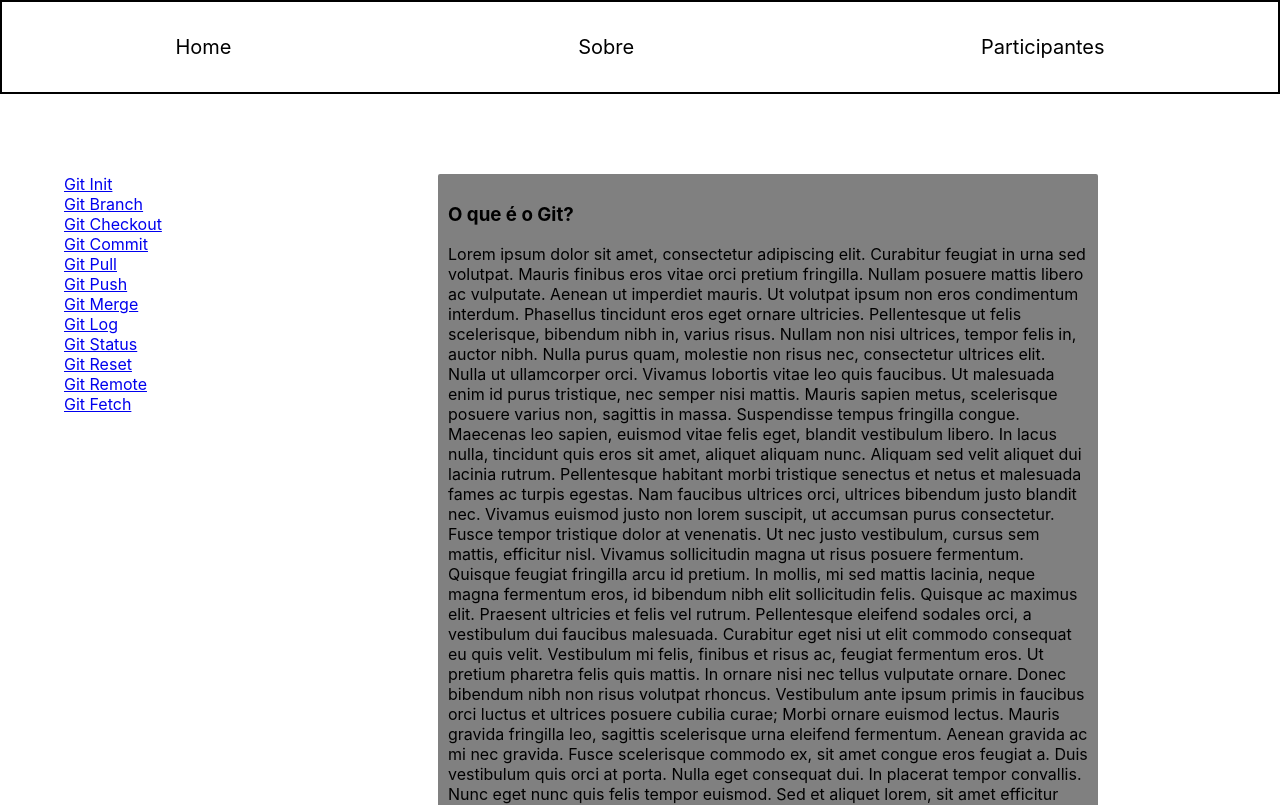
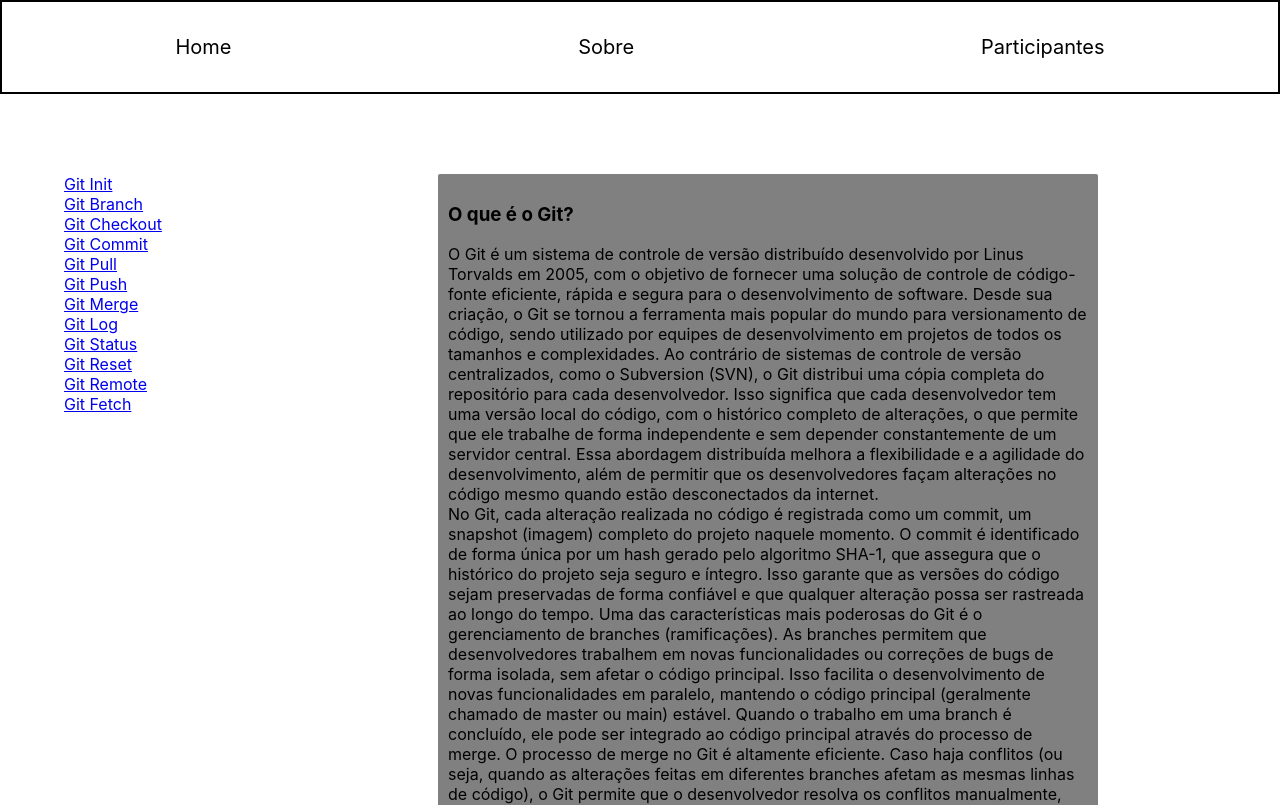
Before and after one commit to victoruller/trabalho_final_inform-tica_na_educa-o, a React (Create React App) app: page / in a window 1280 px wide. Shown: the top 805 px of the page. Built offline with nearby package versions, Linux system fonts and the light colour scheme.

Commit message:
adiciona texto principal e alguns sub topicos

```diff
--- a/src/components/GitBranch.js
+++ b/src/components/GitBranch.js
@@ -2,6 +2,20 @@ function GitBranch() {
     return(
         <div>
             <h1>Git Branch</h1>
+            <p>
+                O comando git branch é usado para gerenciar ramos (branches) em um repositório Git.
+                Ele permite listar, criar e excluir branches. Branches são úteis para isolar o desenvolvimento de novas funcionalidades sem afetar o código principal.
+            </p>
+            <h2>Exemplo de uso</h2>
+            <pre className="pre">
+                <code className="code">
+                    $ git branch                        # Lista os branches existentes
+                    <br />
+                    $ git branch nova-feature           # Cria um novo branch chamado 'nova-feature'
+                    <br />
+                    $ git branch -d branch-antigo       # Exclui um branch chamado 'branch-antigo'
+                </code>
+            </pre>
         </div>
     )
 }
--- a/src/components/GitInit.js
+++ b/src/components/GitInit.js
@@ -2,7 +2,24 @@ function GitInit() {
     return(
         <div>
             <h1>Git Init</h1>
-        </div>
+            <p>
+                O comando git init é utilizado para iniciar um repositório Git em um diretório vazio ou existente.
+                Ele cria a estrutura de pastas necessárias, incluindo a pasta oculta .git, onde o Git armazena todas as informações de controle de versão.
+                Depois de executar esse comando, o diretório passa a ser um repositório Git, permitindo que você comece a adicionar arquivos, fazer commits e rastrear mudanças.
+            </p>
+            <h2>Exemplo de uso</h2>
+            <pre className="pre">
+                <code className="code">
+                    $ mkdir meu-projeto
+                    <br />
+                    $ cd meu-projeto
+                    <br />
+                    $ git init
+                    <br />
+                    Initialized empty Git repository in /caminho/para/meu-projeto/.git/
+                </code>
+            </pre>
+    </div>
     )
 }
 
--- a/src/pages/Home.js
+++ b/src/pages/Home.js
@@ -11,33 +11,34 @@ function Home() {
                 <SideBar />
                 <section className='section_main_text'>
                     <h3>O que é o Git?</h3>
-                    <p>Lorem ipsum dolor sit amet, consectetur adipiscing elit. Curabitur feugiat in urna sed volutpat. Mauris finibus eros vitae orci pretium fringilla. Nullam posuere mattis libero ac vulputate.
-                        Aenean ut imperdiet mauris. Ut volutpat ipsum non eros condimentum interdum. Phasellus tincidunt eros eget ornare ultricies. Pellentesque ut felis scelerisque, bibendum nibh in, varius risus.
-                        Nullam non nisi ultrices, tempor felis in, auctor nibh. Nulla purus quam, molestie non risus nec, consectetur ultrices elit. Nulla ut ullamcorper orci. Vivamus lobortis vitae leo quis faucibus.
-                        Ut malesuada enim id purus tristique, nec semper nisi mattis. Mauris sapien metus, scelerisque posuere varius non, sagittis in massa. Suspendisse tempus fringilla congue.
-                        Maecenas leo sapien, euismod vitae felis eget, blandit vestibulum libero. In lacus nulla, tincidunt quis eros sit amet, aliquet aliquam nunc.
-                        Aliquam sed velit aliquet dui lacinia rutrum. Pellentesque habitant morbi tristique senectus et netus et malesuada fames ac turpis egestas.
-                        Nam faucibus ultrices orci, ultrices bibendum justo blandit nec. Vivamus euismod justo non lorem suscipit, ut accumsan purus consectetur. Fusce tempor tristique dolor at venenatis.
-                        Ut nec justo vestibulum, cursus sem mattis, efficitur nisl. Vivamus sollicitudin magna ut risus posuere fermentum. Quisque feugiat fringilla arcu id pretium. In mollis, mi sed mattis lacinia,
-                        neque magna fermentum eros, id bibendum nibh elit sollicitudin felis. Quisque ac maximus elit. Praesent ultricies et felis vel rutrum.
-                        Pellentesque eleifend sodales orci, a vestibulum dui faucibus malesuada. Curabitur eget nisi ut elit commodo consequat eu quis velit.
-                        Vestibulum mi felis, finibus et risus ac, feugiat fermentum eros.
-                        Ut pretium pharetra felis quis mattis. In ornare nisi nec tellus vulputate ornare. Donec bibendum nibh non risus volutpat rhoncus.
-                        Vestibulum ante ipsum primis in faucibus orci luctus et ultrices posuere cubilia curae; Morbi ornare euismod lectus. Mauris gravida fringilla leo,
-                        sagittis scelerisque urna eleifend fermentum. Aenean gravida ac mi nec gravida. Fusce scelerisque commodo ex, sit amet congue eros feugiat a.
-                        Duis vestibulum quis orci at porta. Nulla eget consequat dui. In placerat tempor convallis. Nunc eget nunc quis felis tempor euismod. Sed et aliquet lorem, sit amet efficitur enim.
-                        Praesent blandit massa at nisi vulputate gravida. Donec a dictum nibh, ut pellentesque metus. Nulla at ultrices nisl.
-                        Maecenas nec tortor aliquet, vulputate diam vitae, cursus lorem. Aenean et suscipit est, a consequat sem. Curabitur pharetra nunc vitae purus faucibus viverra vel fermentum ipsum.
-                        Suspendisse id pharetra urna. Nunc fermentum nunc rhoncus, porttitor urna nec, luctus massa. Suspendisse potenti. Morbi mattis interdum sem egestas gravida.
-                        Integer finibus cursus lacus laoreet consequat. Quisque dui nunc, lacinia vel augue quis, tristique finibus tortor. Nunc in aliquam arcu. Quisque nec consectetur lacus.
-                        Vestibulum est dui, ultricies vel efficitur non, placerat et nunc. Maecenas vestibulum consectetur ante, non vestibulum tellus auctor in. In sit amet eros blandit,
-                        molestie nisi eu, congue augue. Pellentesque id est et diam fringilla feugiat in sed elit.
-                        Curabitur eget nibh neque. Donec tincidunt ipsum eu magna ullamcorper condimentum. Morbi ultrices nulla et nisl auctor iaculis. Nunc venenatis, felis ac pretium bibendum,
-                        augue ligula lacinia nulla, et pellentesque lacus metus a nisl. Sed scelerisque tincidunt libero vel tempor. Sed molestie nibh id sem gravida, eu volutpat ante tincidunt.
-                        Nulla facilisi. Proin elit velit, placerat aliquam ligula vel, commodo convallis neque. Proin erat massa, tristique non facilisis ut, ullamcorper ac nibh.
-                        Etiam mattis libero non dignissim efficitur. Sed viverra varius auctor. In imperdiet justo nec enim sodales, sed rutrum enim placerat. Integer vel sollicitudin odio.
-                        Sed massa nulla, fermentum ac nunc eu, egestas mattis ante. Sed odio mauris, ultricies dignissim condimentum efficitur, viverra nec tortor.
-                    </p>
+                    <p>
+                        O Git é um sistema de controle de versão distribuído desenvolvido por Linus Torvalds em 2005, com o objetivo de fornecer uma solução de controle de
+                        código-fonte eficiente, rápida e segura para o desenvolvimento de software. Desde sua criação, o Git se tornou a ferramenta mais popular do mundo para
+                        versionamento de código, sendo utilizado por equipes de desenvolvimento em projetos de todos os tamanhos e complexidades.
+                        Ao contrário de sistemas de controle de versão centralizados, como o Subversion (SVN), o Git distribui uma cópia completa do repositório para
+                        cada desenvolvedor. Isso significa que cada desenvolvedor tem uma versão local do código, com o histórico completo de alterações,
+                        o que permite que ele trabalhe de forma independente e sem depender constantemente de um servidor central. Essa abordagem distribuída melhora a
+                        flexibilidade e a agilidade do desenvolvimento, além de permitir que os desenvolvedores façam alterações no código mesmo quando estão desconectados da internet.
+                        <br />
+                        No Git, cada alteração realizada no código é registrada como um commit, um snapshot (imagem) completo do projeto naquele momento.
+                        O commit é identificado de forma única por um hash gerado pelo algoritmo SHA-1, que assegura que o histórico do projeto seja seguro e íntegro.
+                        Isso garante que as versões do código sejam preservadas de forma confiável e que qualquer alteração possa ser rastreada ao longo do tempo.
+                        Uma das características mais poderosas do Git é o gerenciamento de branches (ramificações). As branches permitem que desenvolvedores trabalhem em
+                        novas funcionalidades ou correções de bugs de forma isolada, sem afetar o código principal. Isso facilita o desenvolvimento de novas funcionalidades em paralelo,
+                        mantendo o código principal (geralmente chamado de master ou main) estável. Quando o trabalho em uma branch é concluído,
+                        ele pode ser integrado ao código principal através do processo de merge. O processo de merge no Git é altamente eficiente.
+                        Caso haja conflitos (ou seja, quando as alterações feitas em diferentes branches afetam as mesmas linhas de código), o Git permite que o desenvolvedor
+                        resolva os conflitos manualmente, garantindo que o código final seja o resultado de uma fusão controlada. Isso permite que as equipes de desenvolvimento
+                        trabalhem de maneira independente, mas ainda assim integrem suas mudanças de forma coesa.
+                        <br />
+                        Embora o Git seja um sistema distribuído, ele facilita a colaboração por meio de repositórios remotos.
+                        Repositórios remotos são versões do código armazenadas em servidores online, como GitHub, GitLab ou Bitbucket.
+                        Eles atuam como uma central para o código-fonte, onde os desenvolvedores podem compartilhar suas alterações com outras pessoas.
+                        Os comandos push e pull permitem que os desenvolvedores enviem suas alterações para o repositório remoto ou recebam alterações feitas por outros membros
+                        da equipe. O Git também permite o uso de pull requests ou merge requests, onde os desenvolvedores podem submeter suas alterações para revisão antes de
+                        integrá-las ao código principal. Isso ajuda a melhorar a qualidade do código, pois outros membros da equipe podem revisar, comentar e sugerir melhorias
+                        nas mudanças propostas.
+                   </p>
                 </section>
             </div>
         </div>
--- a/src/styles/topic.css
+++ b/src/styles/topic.css
@@ -5,3 +5,17 @@
 .content {
     display: flex;
 }
+
+.pre {
+    background-color: #e8e8e8;
+    color: black;
+    padding: 15px;
+    border-radius: 8px;
+    overflow-x: auto;
+}
+
+.code {
+
+    padding: 2px 6px;
+    border-radius: 4px;
+}
```
